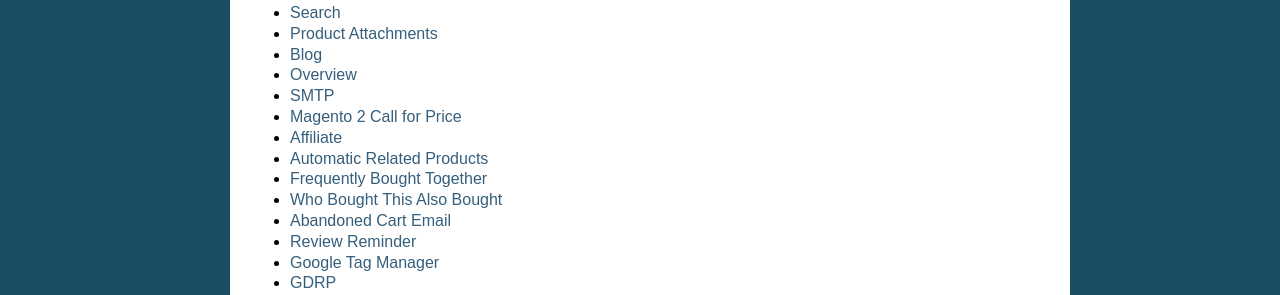
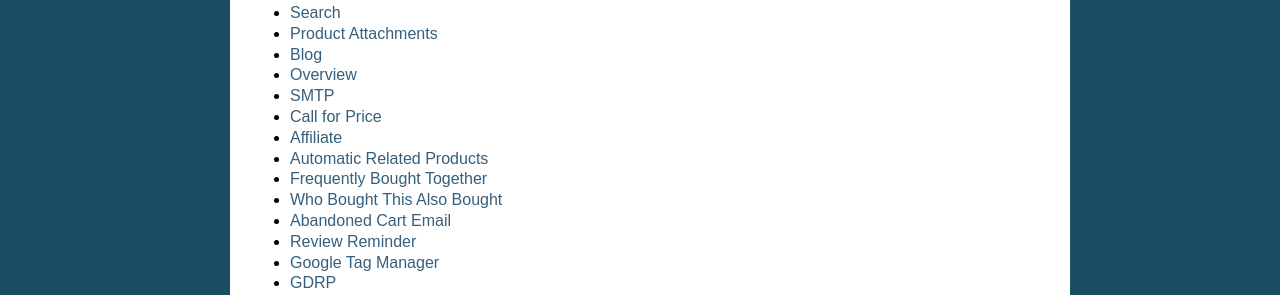
Before and after one commit to magepages/mpdocs, a Sphinx documentation site: the page built from docs/index.rst, in a window 1280 px wide. Shown: the part 844-1139 px from the top of the page. Built offline with Sphinx 7.4.7, drawn with Linux system fonts in a browser that asks for light colours; pages that are not in the unit, such as notebooks, are missing from menus.

Commit message:
Update index.md

```diff
--- a/docs/call-for-price/index.md
+++ b/docs/call-for-price/index.md
@@ -1,4 +1,4 @@
-# Magento 2 Call for Price
+# Call for Price
 
 ## Overview
 
```
